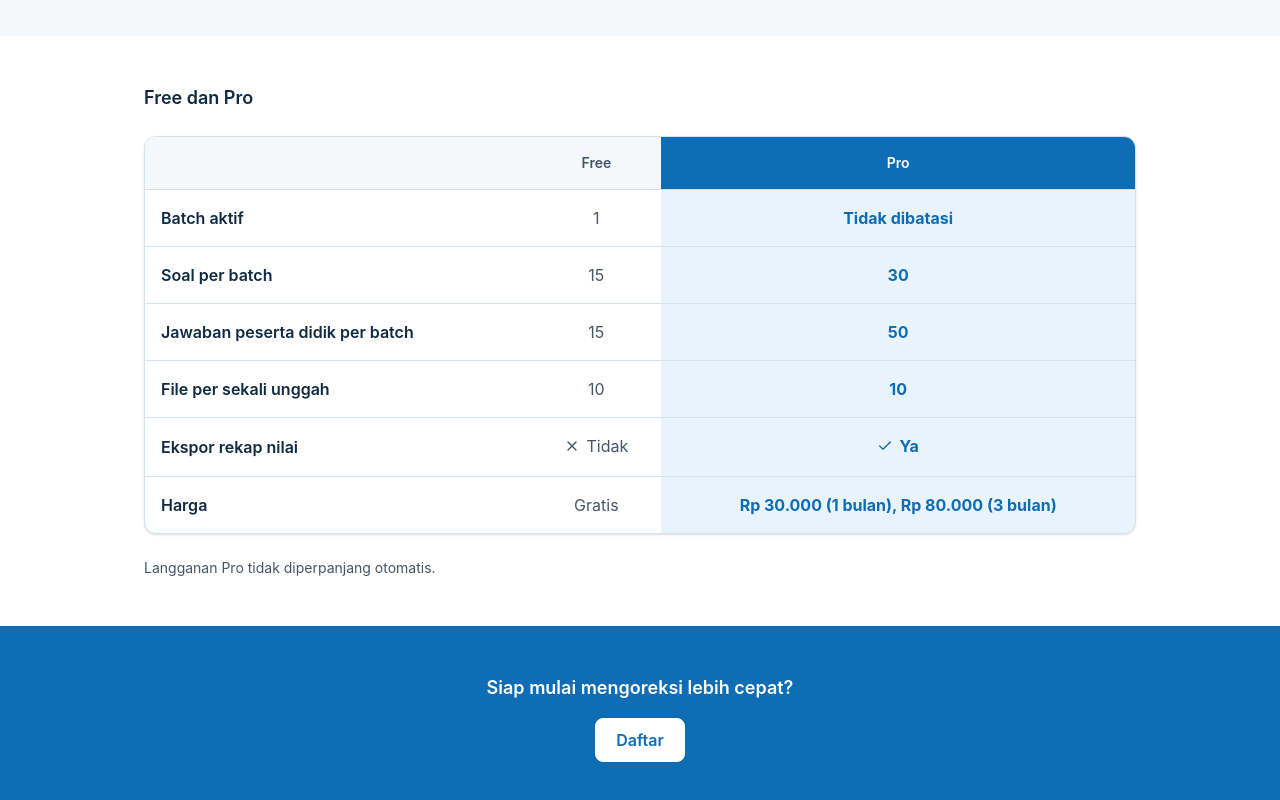
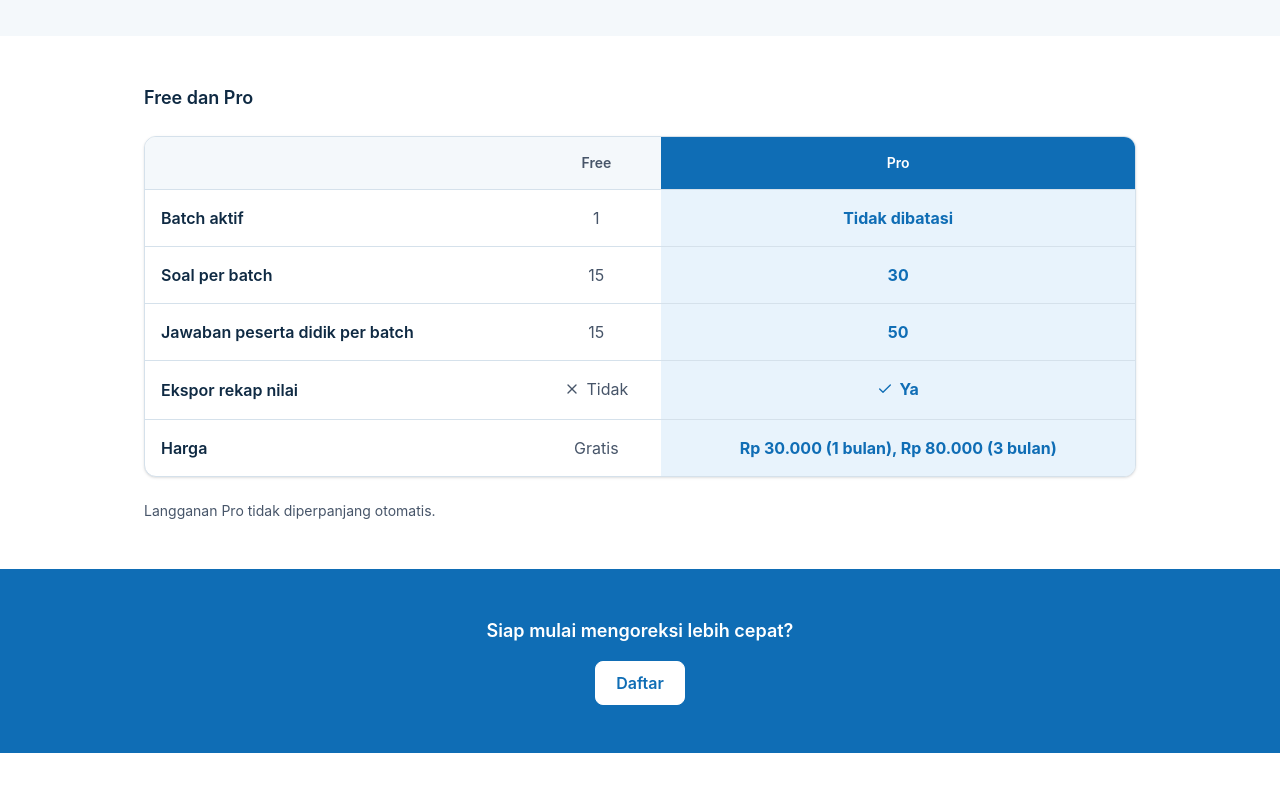
Before and after one commit to Sulthan-eng/Koreksi-in, a React (Vite) app in the folder frontend/: page / in a window 1280 px wide. Shown: the part 1144-1944 px from the top of the page. After the commit the page ends 1897 px from the top, so only its background shows below. Built offline with nearby package versions, Linux system fonts and the light colour scheme; no server answers.

Commit message:
refactor(frontend): remove per-upload file limit row from marketing comparison table

```diff
--- a/frontend/src/pages/Pemasaran.jsx
+++ b/frontend/src/pages/Pemasaran.jsx
@@ -37,7 +37,6 @@ const BARIS_PERBANDINGAN = [
   { fitur: "Batch aktif", free: "1", pro: "Tidak dibatasi" },
   { fitur: "Soal per batch", free: "15", pro: "30" },
   { fitur: "Jawaban peserta didik per batch", free: "15", pro: "50" },
-  { fitur: "File per sekali unggah", free: "10", pro: "10" },
 ];
 
 const KELAS_KARTU_FITUR =
```
